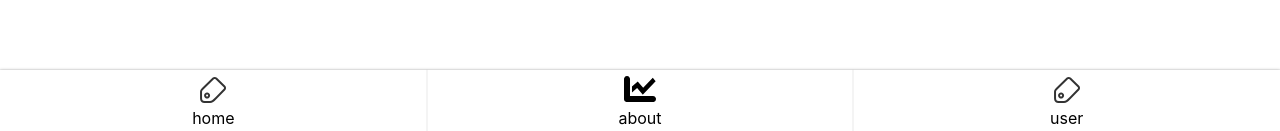
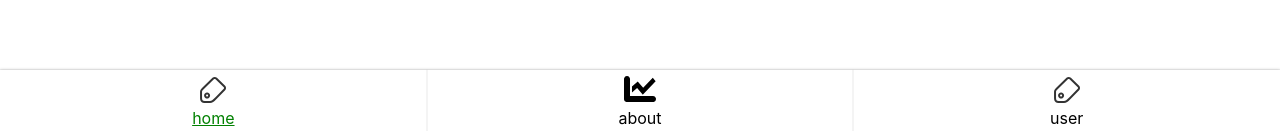
Before and after one commit to falanter/morney-1, a React app: page /#/home in a window 1280 px wide. Shown: the part 666-797 px from the top of the page. Built offline with nearby package versions, Linux system fonts and the light colour scheme.

Commit message:
路由选中高亮

```diff
--- a/config/webpack.config.js
+++ b/config/webpack.config.js
@@ -373,7 +373,11 @@ module.exports = function (webpackEnv) {
               test: /\.svg$/,
               use: [
                 { loader: 'svg-sprite-loader', options: {} },
-                { loader:'svgo-loader', options: {} },
+                { loader:'svgo-loader', options: {
+                  plugins:[
+                    {removeAttrs:{attrs:'fill'}}
+                  ]
+                } },
               ]
             },
             {
--- a/src/components/Nav.tsx
+++ b/src/components/Nav.tsx
@@ -1,4 +1,4 @@
-import { Link } from 'react-router-dom';
+import { Link, LinkProps, useMatch, useResolvedPath } from 'react-router-dom';
 import styled from 'styled-components'
 import Icon from './Icon';
 
@@ -32,25 +32,44 @@ const Nav = () => {
         <NavWrapper>
             <ul>
                 <li>
-                    <Link to="/home">
+                    <CustomLink to="/home">
                         <Icon name={'tag'} />
                         home
-                    </Link>
+                    </CustomLink>
                 </li>
                 <li>
-                    <Link to="/about">
+                    <CustomLink to="/about">
                         <Icon name={'statistics'} />
                         about
-                    </Link>
+                    </CustomLink>
                 </li>
                 <li>
-                    <Link to="/user">
+                    <CustomLink to="/user">
                         <Icon name={'tag'} />
                         user
-                    </Link>
+                    </CustomLink>
                 </li>
             </ul>
         </NavWrapper>
     )
 }
+function CustomLink({ children, to, ...props }: LinkProps) {
+    let resolved = useResolvedPath(to);
+    let match = useMatch({ path: resolved.pathname, end: true });
+    return (
+      <div>
+        <Link
+          style={{
+            textDecoration: match ? "underline" : "none" ,
+            color:match ? "green" : ""
+          }}
+          to={to}
+          {...props}
+        >
+          {children}
+        </Link>
+        {/* {match && " (active)"} */}
+      </div>
+    );
+  }
 export default Nav;
```
